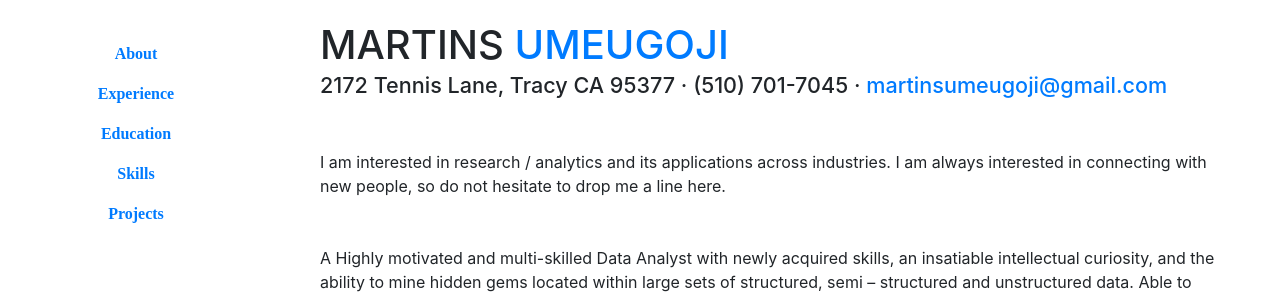
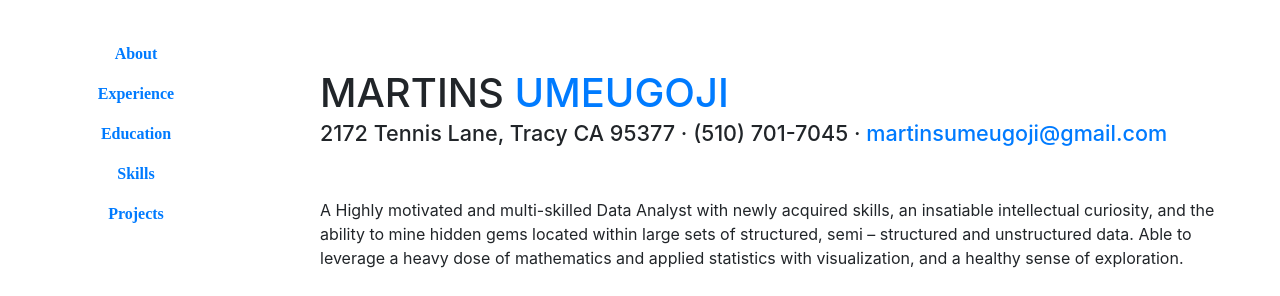
Before and after one commit to oscar4martins/oscar4martins.github.io, a website with bundled scripts: page index.html in a window 1280 px wide. Shown: the part 190-486 px from the top of the page. Built offline with nearby package versions, Linux system fonts and the light colour scheme; a web font is replaced by a local one.

Commit message:
first_paragraph_delete

```diff
--- a/index.html
+++ b/index.html
@@ -70,7 +70,7 @@
           <div class="subheading mb-5">2172 Tennis Lane, Tracy CA 95377 · (510) 701-7045 ·
             <a href="mailto:name@email.com">martinsumeugoji@gmail.com</a>
           </div>
-        <p class="mb-5">I am interested in research / analytics and its applications across industries. I am always interested in connecting with new people, so do not hesitate to drop me a line here.</p>
+
         <p class="mb-5">A Highly motivated and multi-skilled Data Analyst with newly acquired skills, an insatiable intellectual curiosity, and the ability to mine hidden gems located within large sets of structured, semi – structured and unstructured data. Able to leverage a heavy dose of mathematics and applied statistics with visualization, and a healthy sense of exploration.</p>
           <ul class="list-inline list-social-icons mb-0">
             <li class="list-inline-item">
```
